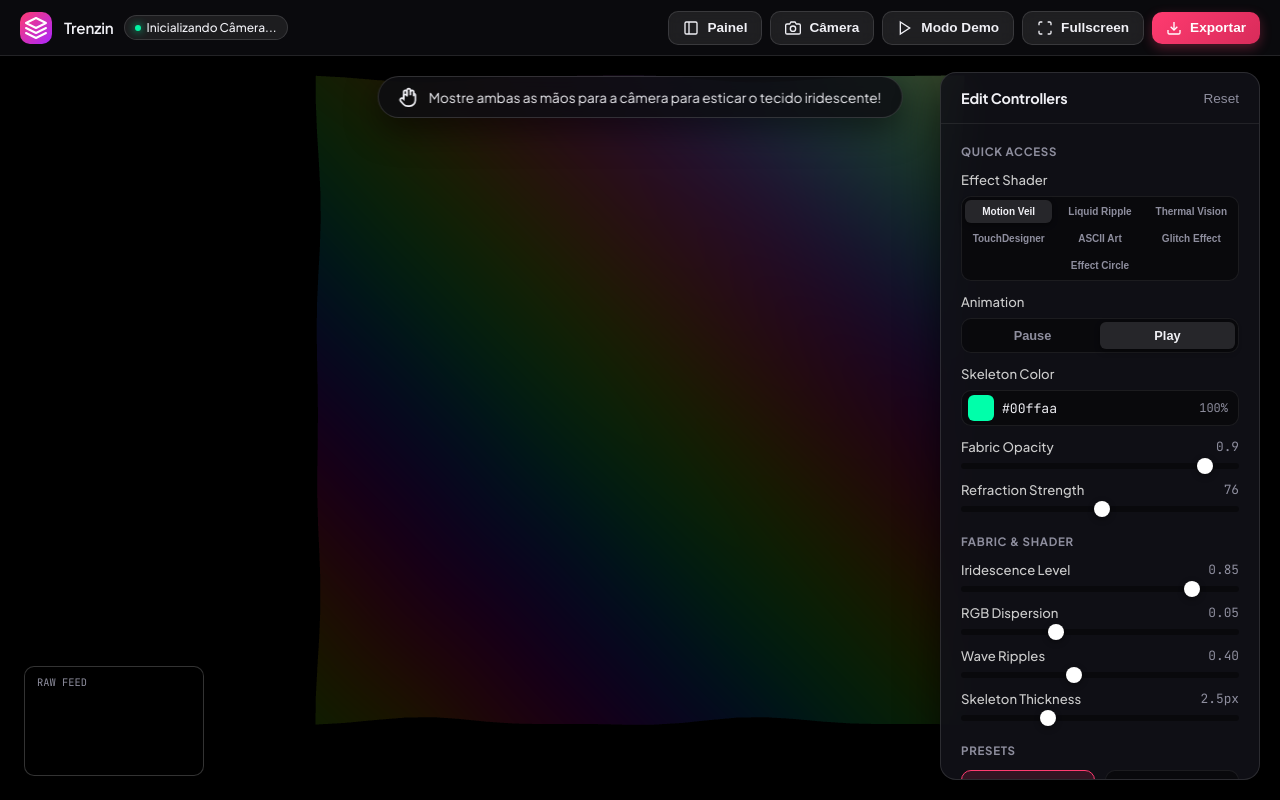
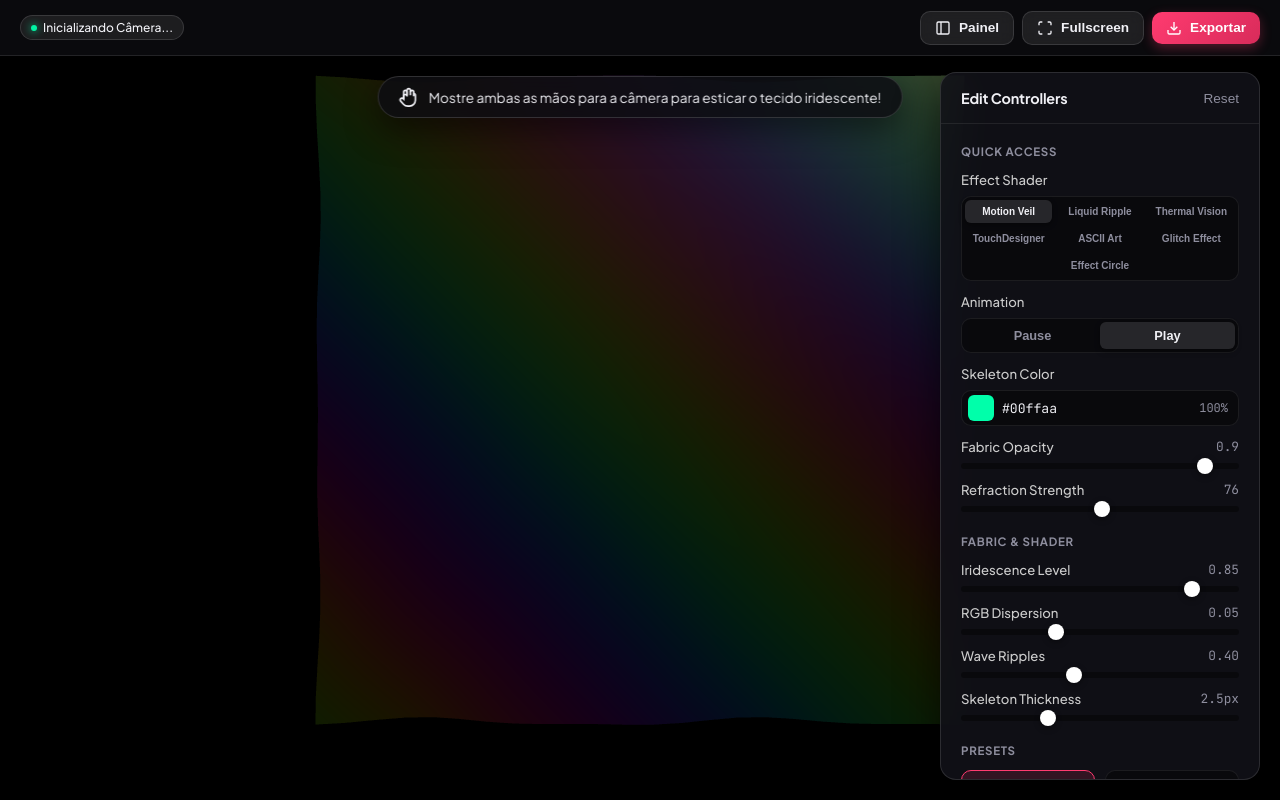
Before and after one commit to brunonepomuceno/rastro, a website built with Vite: page index.html in a window 1280 px wide. Built offline with nearby package versions, Linux system fonts and the light colour scheme; no server answers; animation ran at ten frames a second.

Commit message:
feat: simplify layout, remove camera/demo buttons, remove raw feed pip, cleanup header

```diff
--- a/index.html
+++ b/index.html
@@ -23,22 +23,9 @@
     <!-- Top Header -->
     <header class="studio-header">
       <div class="brand">
-        <div class="brand-logo">
-          <svg width="24" height="24" viewBox="0 0 24 24" fill="none" xmlns="http://www.w3.org/2000/svg">
-            <path d="M12 2L2 7L12 12L22 7L12 2Z" stroke="currentColor" stroke-width="2" stroke-linecap="round"
-              stroke-linejoin="round" />
-            <path d="M2 17L12 22L22 17" stroke="currentColor" stroke-width="2" stroke-linecap="round"
-              stroke-linejoin="round" />
-            <path d="M2 12L12 17L22 12" stroke="currentColor" stroke-width="2" stroke-linecap="round"
-              stroke-linejoin="round" />
-          </svg>
-        </div>
-        <div class="project-title-group">
-          <span class="project-title">Trenzin</span>
-          <span class="badge live-badge" id="statusBadge">
-            <span class="pulse-dot"></span> <span id="statusText">Inicializando Câmera...</span>
-          </span>
-        </div>
+        <span class="badge live-badge" id="statusBadge">
+          <span class="pulse-dot"></span> <span id="statusText">Inicializando Câmera...</span>
+        </span>
       </div>
 
       <div class="header-actions">
@@ -48,19 +35,6 @@
             <line x1="9" y1="3" x2="9" y2="21" />
           </svg>
           <span>Painel</span>
-        </button>
-        <button id="btnToggleCamera" class="btn btn-secondary">
-          <svg width="16" height="16" viewBox="0 0 24 24" fill="none" stroke="currentColor" stroke-width="2">
-            <path d="M23 19a2 2 0 0 1-2 2H3a2 2 0 0 1-2-2V8a2 2 0 0 1 2-2h4l2-3h6l2 3h4a2 2 0 0 1 2 2z" />
-            <circle cx="12" cy="13" r="4" />
-          </svg>
-          <span id="camBtnLabel">Câmera</span>
-        </button>
-        <button id="btnDemoVideo" class="btn btn-secondary">
-          <svg width="16" height="16" viewBox="0 0 24 24" fill="none" stroke="currentColor" stroke-width="2">
-            <polygon points="5 3 19 12 5 21 5 3" />
-          </svg>
-          Modo Demo
         </button>
         <button id="btnFullscreen" class="btn btn-secondary" title="Tela Cheia">
           <svg width="16" height="16" viewBox="0 0 24 24" fill="none" stroke="currentColor" stroke-width="2">
@@ -87,12 +61,6 @@
         <div id="canvasWrapper" class="canvas-wrapper">
           <canvas id="threeCanvas"></canvas>
           <canvas id="skeletonCanvas"></canvas>
-        </div>
-
-        <!-- Floating PIP Video Preview -->
-        <div class="pip-preview" id="pipPreview">
-          <video id="pipVideo" playsinline muted autoplay></video>
-          <div class="pip-badge">RAW FEED</div>
         </div>
 
         <!-- On-Screen Instructions -->
--- a/src/handTracker.js
+++ b/src/handTracker.js
@@ -1,7 +1,6 @@
 export class HandTracker {
-  constructor(videoElement, pipVideoElement, onResultsCallback) {
+  constructor(videoElement, onResultsCallback) {
     this.video = videoElement;
-    this.pipVideo = pipVideoElement;
     this.onResultsCallback = onResultsCallback;
     this.camera = null;
     this.hands = null;
@@ -43,10 +42,8 @@ export class HandTracker {
     this.isPaused = isPaused;
     if (isPaused) {
       if (this.video && this.video.pause) this.video.pause();
-      if (this.pipVideo && this.pipVideo.pause) this.pipVideo.pause();
     } else {
       if (this.video && this.video.play) this.video.play().catch(() => {});
-      if (this.pipVideo && this.pipVideo.play) this.pipVideo.play().catch(() => {});
     }
   }
 
@@ -59,10 +56,7 @@ export class HandTracker {
       });
 
       this.video.srcObject = stream;
-      this.pipVideo.srcObject = stream;
-
       await this.video.play();
-      await this.pipVideo.play();
 
       this.isCameraActive = true;
       this.isPaused = false;
@@ -97,7 +91,6 @@ export class HandTracker {
       const tracks = this.video.srcObject.getTracks();
       tracks.forEach(track => track.stop());
       this.video.srcObject = null;
-      this.pipVideo.srcObject = null;
     }
     this.isCameraActive = false;
   }
--- a/src/main.js
+++ b/src/main.js
@@ -4,7 +4,6 @@ import { HandTracker } from './handTracker.js';
 document.addEventListener('DOMContentLoaded', async () => {
   // DOM Elements
   const webcam = document.getElementById('webcam');
-  const pipVideo = document.getElementById('pipVideo');
   const threeCanvas = document.getElementById('threeCanvas');
   const skeletonCanvas = document.getElementById('skeletonCanvas');
   const statusBadge = document.getElementById('statusBadge');
@@ -14,8 +13,6 @@ document.addEventListener('DOMContentLoaded', async () => {
 
   // Controls DOM
   const btnToggleSidebar = document.getElementById('btnToggleSidebar');
-  const btnToggleCamera = document.getElementById('btnToggleCamera');
-  const btnDemoVideo = document.getElementById('btnDemoVideo');
   const btnFullscreen = document.getElementById('btnFullscreen');
   const btnSnapshot = document.getElementById('btnSnapshot');
   const btnPause = document.getElementById('btnPause');
@@ -56,7 +53,7 @@ document.addEventListener('DOMContentLoaded', async () => {
   const appRenderer = new AppRenderer(threeCanvas, skeletonCanvas, webcam);
 
   // Initialize Hand Tracker
-  const tracker = new HandTracker(webcam, pipVideo, (results) => {
+  const tracker = new HandTracker(webcam, (results) => {
     appRenderer.updateHandLandmarks(results);
     if (results && results.multiHandLandmarks && results.multiHandLandmarks.length > 0) {
       gestureHint.style.opacity = '0.3';
@@ -93,27 +90,6 @@ document.addEventListener('DOMContentLoaded', async () => {
   // --- UI Event Handlers ---
   btnToggleSidebar.addEventListener('click', () => {
     controlsSidebar.classList.toggle('collapsed');
-  });
-
-  btnToggleCamera.addEventListener('click', async () => {
-    if (tracker.isCameraActive) {
-      tracker.stopCamera();
-      tracker.startDemoMode();
-      updateStatus('Modo Simulador Demo', true);
-    } else {
-      updateStatus('Conectando Câmera...', false);
-      const success = await tracker.startCamera();
-      if (success) {
-        updateStatus('Câmera Ativa (Webcam)', true);
-      } else {
-        updateStatus('Falha na Câmera - Modo Demo', true);
-      }
-    }
-  });
-
-  btnDemoVideo.addEventListener('click', () => {
-    tracker.startDemoMode();
-    updateStatus('Modo Simulador Demo', true);
   });
 
   btnFullscreen.addEventListener('click', () => {
--- a/src/style.css
+++ b/src/style.css
@@ -63,30 +63,6 @@ body {
 .brand {
   display: flex;
   align-items: center;
-  gap: 12px;
-}
-
-.brand-logo {
-  display: flex;
-  align-items: center;
-  justify-content: center;
-  width: 32px;
-  height: 32px;
-  background: linear-gradient(135deg, #ff3b70 0%, #aa26ff 100%);
-  border-radius: var(--radius-md);
-  color: white;
-}
-
-.project-title-group {
-  display: flex;
-  align-items: center;
-  gap: 10px;
-}
-
-.project-title {
-  font-size: 0.95rem;
-  font-weight: 600;
-  letter-spacing: -0.01em;
 }
 
 .badge {
@@ -215,40 +191,7 @@ body {
   z-index: 2;
 }
 
-/* Floating PIP Preview */
-.pip-preview {
-  position: absolute;
-  bottom: 24px;
-  left: 24px;
-  width: 180px;
-  height: 110px;
-  border-radius: var(--radius-md);
-  overflow: hidden;
-  border: 1px solid rgba(255, 255, 255, 0.2);
-  box-shadow: 0 12px 32px rgba(0, 0, 0, 0.6);
-  background: #000;
-  z-index: 5;
-}
 
-.pip-preview video {
-  width: 100%;
-  height: 100%;
-  object-fit: cover;
-  transform: scaleX(-1);
-}
-
-.pip-badge {
-  position: absolute;
-  top: 6px;
-  left: 6px;
-  padding: 2px 6px;
-  background: rgba(0, 0, 0, 0.7);
-  backdrop-filter: blur(4px);
-  border-radius: 4px;
-  font-size: 0.65rem;
-  font-family: var(--font-mono);
-  color: var(--text-muted);
-}
 
 /* Gesture Hint Overlay */
 .gesture-hint {
```
